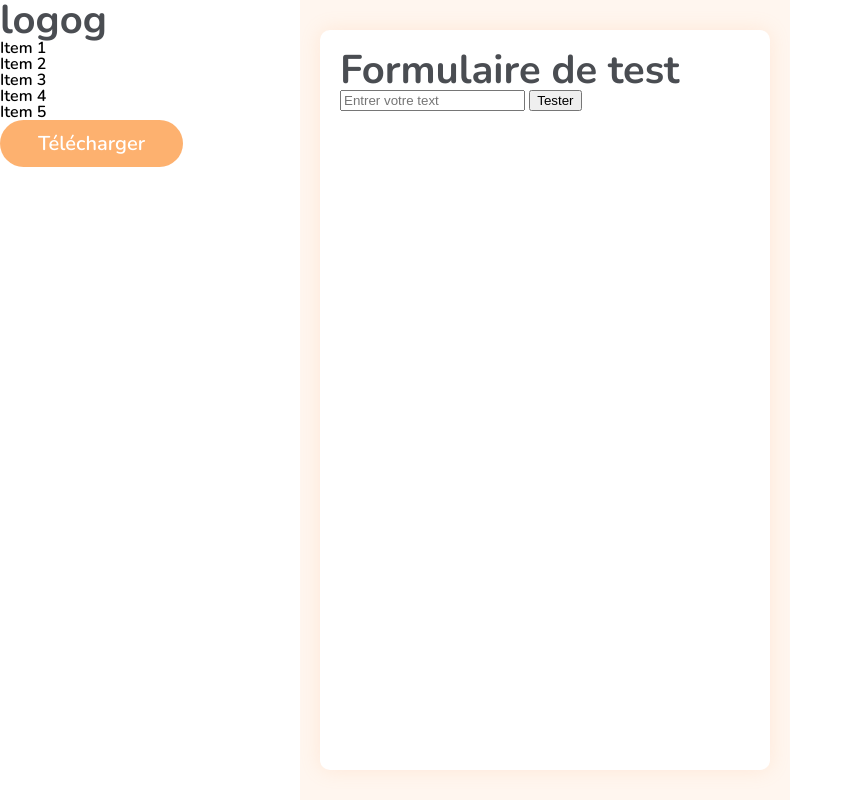
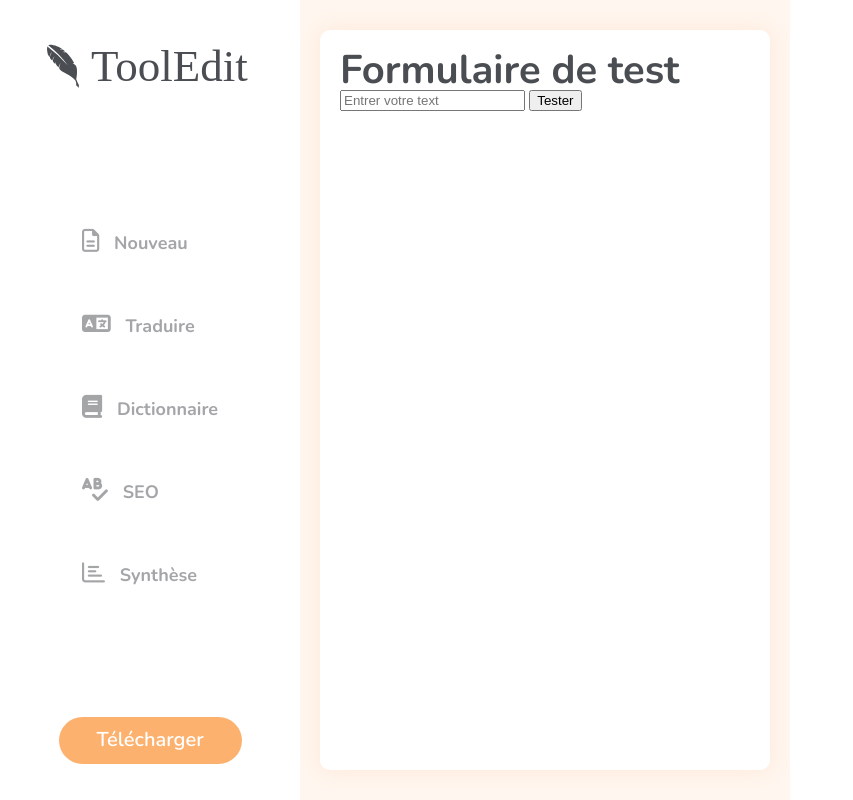
Before and after one commit to lepetitom/ToolEdit, a PHP site: page / in a window 1280 px wide. Shown: the whole page, without its empty margins (0-853 px from the left). Run offline with PHP 8.4, Linux system fonts and the light colour scheme; some libraries are stand-ins or nearby versions.

Commit message:
Auto stash before merge of "headerfeat" and "origin/headerfeat"
Modifs header

```diff
--- a/assets/scss/components/_header.scss
+++ b/assets/scss/components/_header.scss
@@ -2,4 +2,27 @@ header{
     height: 100vh;
     background-color: $white;
     min-width: 300px;
+    display: flex;
+    flex-direction: column;
+    justify-content: space-around;
+    align-items: center;
 }
+
+.logo{
+    display: flex;
+    justify-content: center;
+    margin-bottom: 20%;
+}
+
+nav ul li{
+    font-size: 18px;
+    font-weight: 700;
+    color: $gris;
+    opacity: 50%;
+    margin-bottom: 60px;
+}
+
+.fa, .fab, .fad, .fal, .far, .fas{
+margin-right: 10px;
+font-size: 23px;
+}
--- a/header.php
+++ b/header.php
@@ -11,15 +11,15 @@
 
 <header>
     <div class="logo">
-        <h1>logog</h1>
+        <img src="assets/images/Logo.svg" alt="">
     </div>
     <nav>
         <ul>
-            <li>Item 1</li>
-            <li>Item 2</li>
-            <li>Item 3</li>
-            <li>Item 4</li>
-            <li>Item 5</li>
+            <li><i class="far fa-file-alt"></i> Nouveau</li>
+            <li><i class="fas fa-language"></i> Traduire</li>
+            <li><i class="fas fa-book"></i> Dictionnaire</li>
+            <li><i class="fas fa-spell-check"></i> SEO</li>
+            <li><i class="far fa-chart-bar"></i> Synthèse</li>
         </ul>
     </nav>
     <a href="#"class="download btn">Télécharger</a>
--- a/style.css
+++ b/style.css
@@ -106,7 +106,27 @@ a.supprimer.btn {
 header {
   height: 100vh;
   background-color: #fff;
-  min-width: 300px; }
+  min-width: 300px;
+  display: flex;
+  flex-direction: column;
+  justify-content: space-around;
+  align-items: center; }
+
+.logo {
+  display: flex;
+  justify-content: center;
+  margin-bottom: 20%; }
+
+nav ul li {
+  font-size: 18px;
+  font-weight: 700;
+  color: #4A4D52;
+  opacity: 50%;
+  margin-bottom: 60px; }
+
+.fa, .fab, .fad, .fal, .far, .fas {
+  margin-right: 10px;
+  font-size: 23px; }
 
 .editor {
   width: 100%;
```
